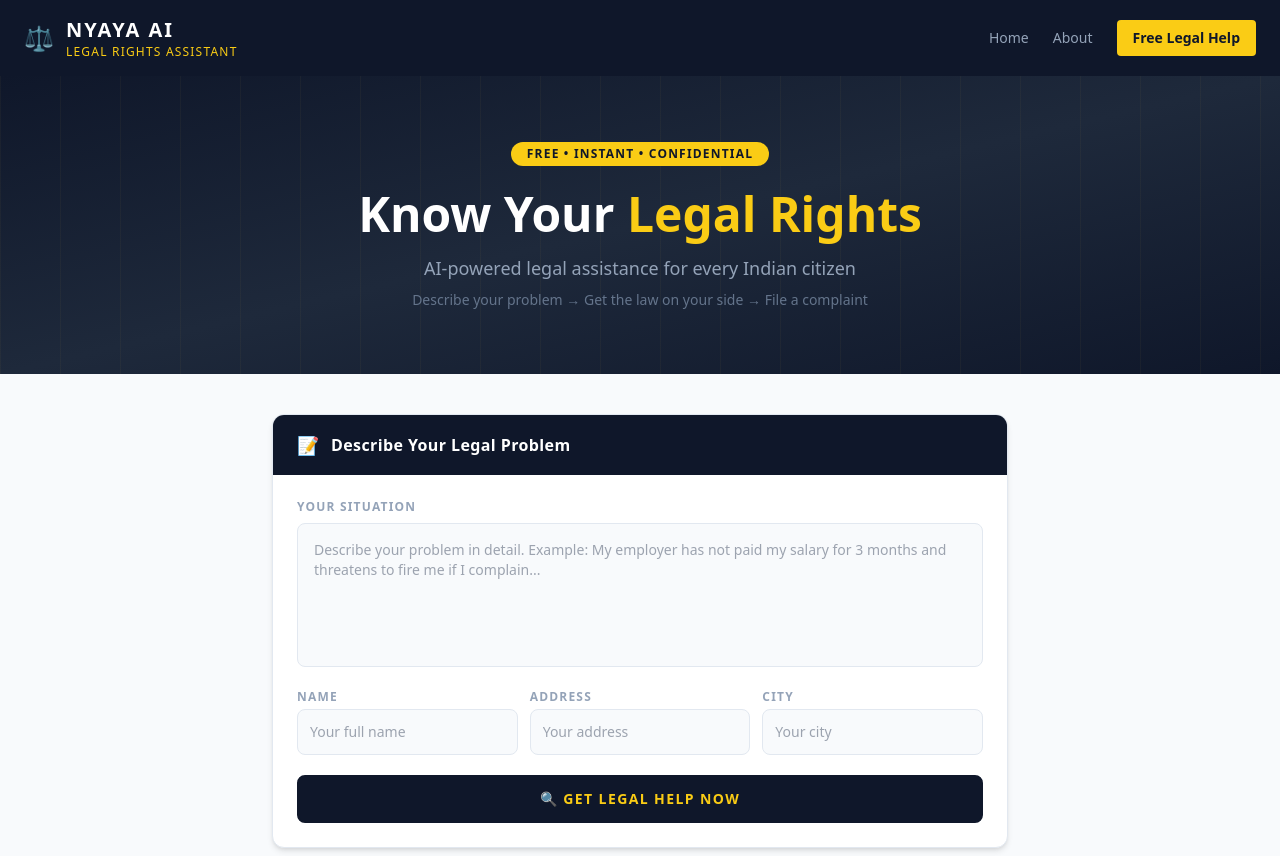
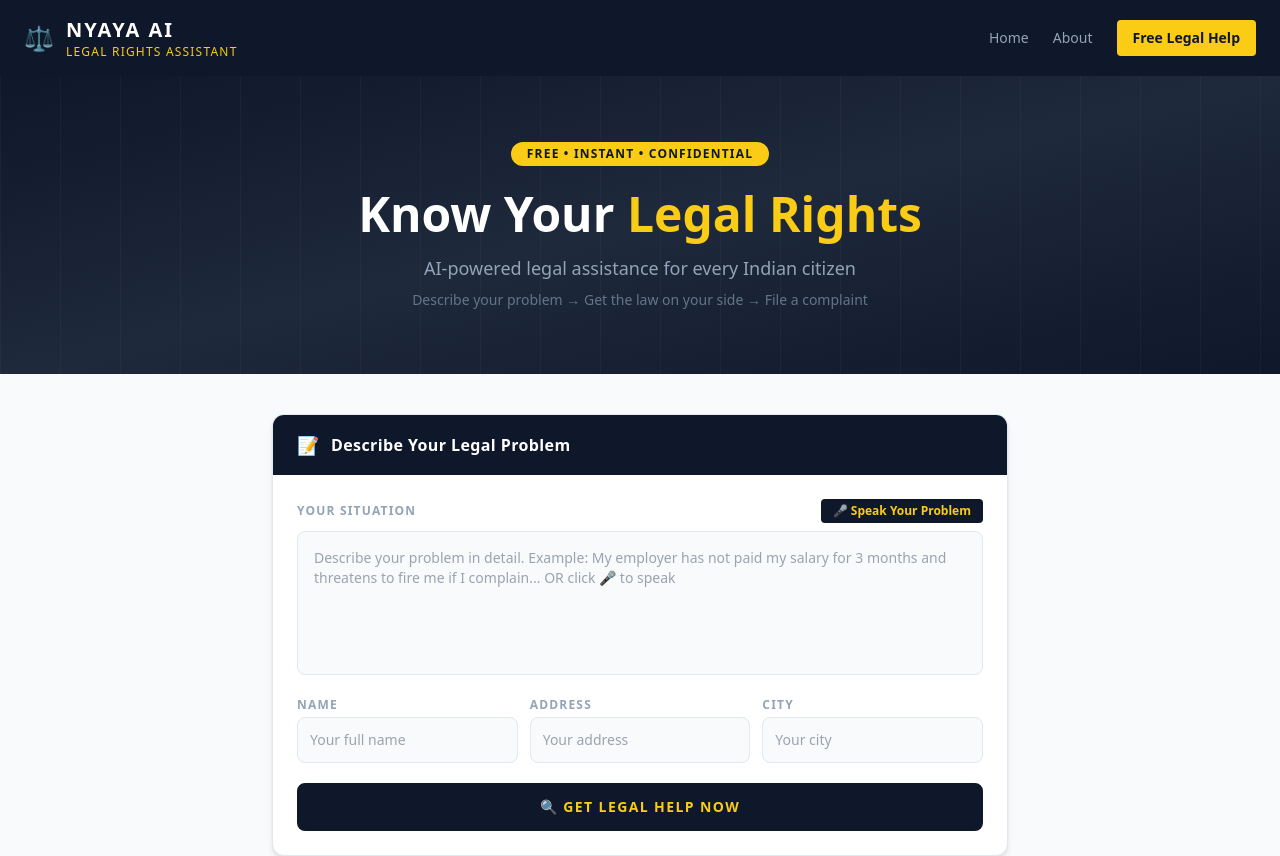
Before and after one commit to arathivrvenkatesh/nyaya-ai, a React (Create React App) app in the folder frontend/: page / in a window 1280 px wide. Shown: the top 856 px of the page. Built offline with nearby package versions, Linux system fonts and the light colour scheme.

Commit message:
Add voice input feature

```diff
--- a/frontend/src/App.js
+++ b/frontend/src/App.js
@@ -14,6 +14,8 @@ function App() {
   const [loading, setLoading] = useState(false);
   const [letterLoading, setLetterLoading] = useState(false);
   const [error, setError] = useState(null);
+  const [recording, setRecording] = useState(false);
+  const [mediaRecorder, setMediaRecorder] = useState(null);
 
   const analyze = async () => {
     if (!text.trim()) { setError('Please describe your problem first'); return; }
@@ -21,8 +23,6 @@ function App() {
     try {
       const res = await axios.post(`${API}/analyze`, { text, language: 'english' });
       setResult(res.data);
-
-      // Save to MongoDB
       try {
         await axios.post(`${API}/save-case`, {
           text: text,
@@ -38,12 +38,13 @@ function App() {
       } catch (saveErr) {
         console.log('Save failed silently:', saveErr);
       }
-
       if (city) {
         const centersRes = await axios.get(`${API}/legal-centers?city=${city}`);
         setCenters(centersRes.data.centers);
       }
-    } catch (err) { setError('Something went wrong. Please try again!'); }
+    } catch (err) {
+      setError('Something went wrong. Please try again!');
+    }
     setLoading(false);
   };
 
@@ -52,13 +53,16 @@ function App() {
     setLetterLoading(true);
     try {
       const res = await axios.post(`${API}/generate-letter`, {
-        text, category: result.analysis.category,
+        text,
+        category: result.analysis.category,
         law_sections: result.analysis.law_sections,
         user_name: name || 'The Complainant',
         user_address: address || 'Address of Complainant'
       });
       setLetter(res.data.letter);
-    } catch (err) { setError('Could not generate letter. Try again!'); }
+    } catch (err) {
+      setError('Could not generate letter. Try again!');
+    }
     setLetterLoading(false);
   };
 
@@ -70,6 +74,47 @@ function App() {
     doc.setFontSize(12);
     doc.text(lines, 15, 20);
     doc.save('nyaya-ai-complaint-letter.pdf');
+  };
+
+  const startRecording = async () => {
+    try {
+      const stream = await navigator.mediaDevices.getUserMedia({ audio: true });
+      const recorder = new MediaRecorder(stream);
+      const chunks = [];
+      recorder.ondataavailable = (e) => chunks.push(e.data);
+      recorder.onstop = async () => {
+        const blob = new Blob(chunks, { type: 'audio/webm' });
+        const formData = new FormData();
+        formData.append('audio', blob, 'recording.webm');
+        try {
+          const res = await axios.post(
+            `http://127.0.0.1:8000/transcribe?language=en`,
+            formData,
+            { headers: { 'Content-Type': 'multipart/form-data' } }
+          );
+          if (res.data.success) {
+            setText(res.data.text);
+          } else {
+            setError('Could not transcribe audio. Please try again!');
+          }
+        } catch (err) {
+          setError('Transcription failed. Please try again!');
+        }
+        stream.getTracks().forEach(track => track.stop());
+      };
+      recorder.start();
+      setMediaRecorder(recorder);
+      setRecording(true);
+    } catch (err) {
+      setError('Microphone access denied. Please allow microphone access!');
+    }
+  };
+
+  const stopRecording = () => {
+    if (mediaRecorder) {
+      mediaRecorder.stop();
+      setRecording(false);
+    }
   };
 
   const getStressColor = (score) => {
@@ -93,13 +138,18 @@ function App() {
         <div className="hidden md:flex items-center gap-6 text-slate-400 text-sm">
           <span className="hover:text-yellow-400 cursor-pointer transition">Home</span>
           <span className="hover:text-yellow-400 cursor-pointer transition">About</span>
-          <span className="bg-yellow-400 text-slate-900 px-4 py-2 rounded font-semibold text-sm hover:bg-yellow-300 cursor-pointer transition">Free Legal Help</span>
+          <span className="bg-yellow-400 text-slate-900 px-4 py-2 rounded font-semibold text-sm hover:bg-yellow-300 cursor-pointer transition">
+            Free Legal Help
+          </span>
         </div>
       </nav>
 
       {/* Hero */}
       <div className="bg-gradient-to-br from-slate-900 via-slate-800 to-slate-900 py-16 px-6 text-center relative overflow-hidden">
-        <div className="absolute inset-0 opacity-5" style={{backgroundImage: 'repeating-linear-gradient(90deg, #c9a84c 0px, #c9a84c 1px, transparent 1px, transparent 60px)'}}></div>
+        <div
+          className="absolute inset-0 opacity-5"
+          style={{ backgroundImage: 'repeating-linear-gradient(90deg, #c9a84c 0px, #c9a84c 1px, transparent 1px, transparent 60px)' }}
+        ></div>
         <div className="relative z-10 max-w-2xl mx-auto">
           <div className="inline-block bg-yellow-400 text-slate-900 text-xs font-bold px-4 py-1 rounded-full tracking-widest uppercase mb-6">
             Free • Instant • Confidential
@@ -126,13 +176,29 @@ function App() {
             <h3 className="text-white font-semibold tracking-wide">Describe Your Legal Problem</h3>
           </div>
           <div className="p-6">
-            <p className="text-xs font-bold tracking-widest text-slate-400 uppercase mb-2">Your Situation</p>
+
+            {/* Problem with mic */}
+            <div className="flex items-center justify-between mb-2">
+              <p className="text-xs font-bold tracking-widest text-slate-400 uppercase">Your Situation</p>
+              <button
+                onClick={recording ? stopRecording : startRecording}
+                className={`flex items-center gap-1 px-3 py-1 rounded text-xs font-bold transition ${
+                  recording
+                    ? 'bg-red-600 text-white animate-pulse'
+                    : 'bg-slate-900 text-yellow-400 hover:bg-yellow-400 hover:text-slate-900'
+                }`}
+              >
+                {recording ? '⏹ Stop Recording' : '🎤 Speak Your Problem'}
+              </button>
+            </div>
+
             <textarea
               value={text}
               onChange={e => setText(e.target.value)}
-              placeholder="Describe your problem in detail. Example: My employer has not paid my salary for 3 months and threatens to fire me if I complain..."
+              placeholder="Describe your problem in detail. Example: My employer has not paid my salary for 3 months and threatens to fire me if I complain... OR click 🎤 to speak"
               className="w-full h-36 p-4 border border-slate-200 rounded-lg text-sm text-slate-700 bg-slate-50 resize-none focus:outline-none focus:border-yellow-400 focus:ring-2 focus:ring-yellow-100 transition"
             />
+
             <div className="grid grid-cols-1 md:grid-cols-3 gap-3 mt-4">
               {[
                 { val: name, set: setName, placeholder: 'Your full name', label: 'Name' },
@@ -151,11 +217,13 @@ function App() {
                 </div>
               ))}
             </div>
+
             {error && (
               <div className="mt-4 bg-red-50 border-l-4 border-red-500 text-red-700 px-4 py-3 rounded text-sm">
                 ⚠️ {error}
               </div>
             )}
+
             <button
               onClick={analyze}
               disabled={loading}
@@ -182,10 +250,15 @@ function App() {
                 <div>
                   <p className="text-xs font-bold tracking-widest text-slate-400 uppercase mb-1">Stress Level</p>
                   <p className="font-bold text-lg text-slate-800 mb-1">
-                    {result.analysis.stress_score >= 7 ? '🔴 High Distress Detected' : result.analysis.stress_score >= 4 ? '🟡 Moderate Stress' : '🟢 Low Stress'}
+                    {result.analysis.stress_score >= 7
+                      ? '🔴 High Distress Detected'
+                      : result.analysis.stress_score >= 4
+                      ? '🟡 Moderate Stress'
+                      : '🟢 Low Stress'}
                   </p>
                   <p className="text-slate-500 text-sm">
-                    Category: <span className="font-bold text-slate-800 capitalize">{result.analysis.category}</span>
+                    Category:{' '}
+                    <span className="font-bold text-slate-800 capitalize">{result.analysis.category}</span>
                     {result.analysis.urgent && (
                       <span className="ml-2 bg-red-100 text-red-700 text-xs font-bold px-2 py-1 rounded uppercase tracking-wide border border-red-200">
                         🚨 Urgent
```
Also changed, not shown: 2 other files (tests, documents, lock files or other folders).
